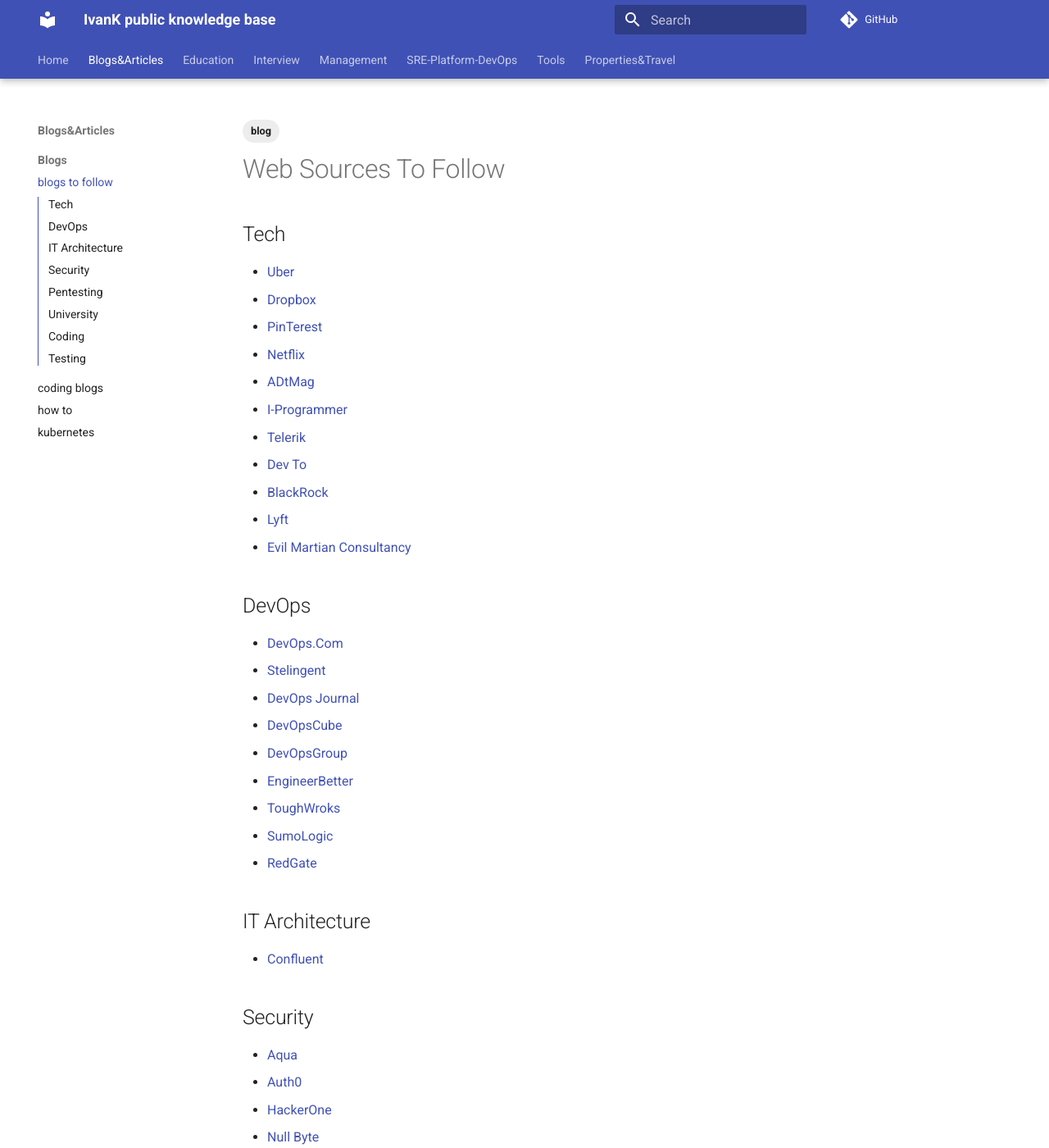
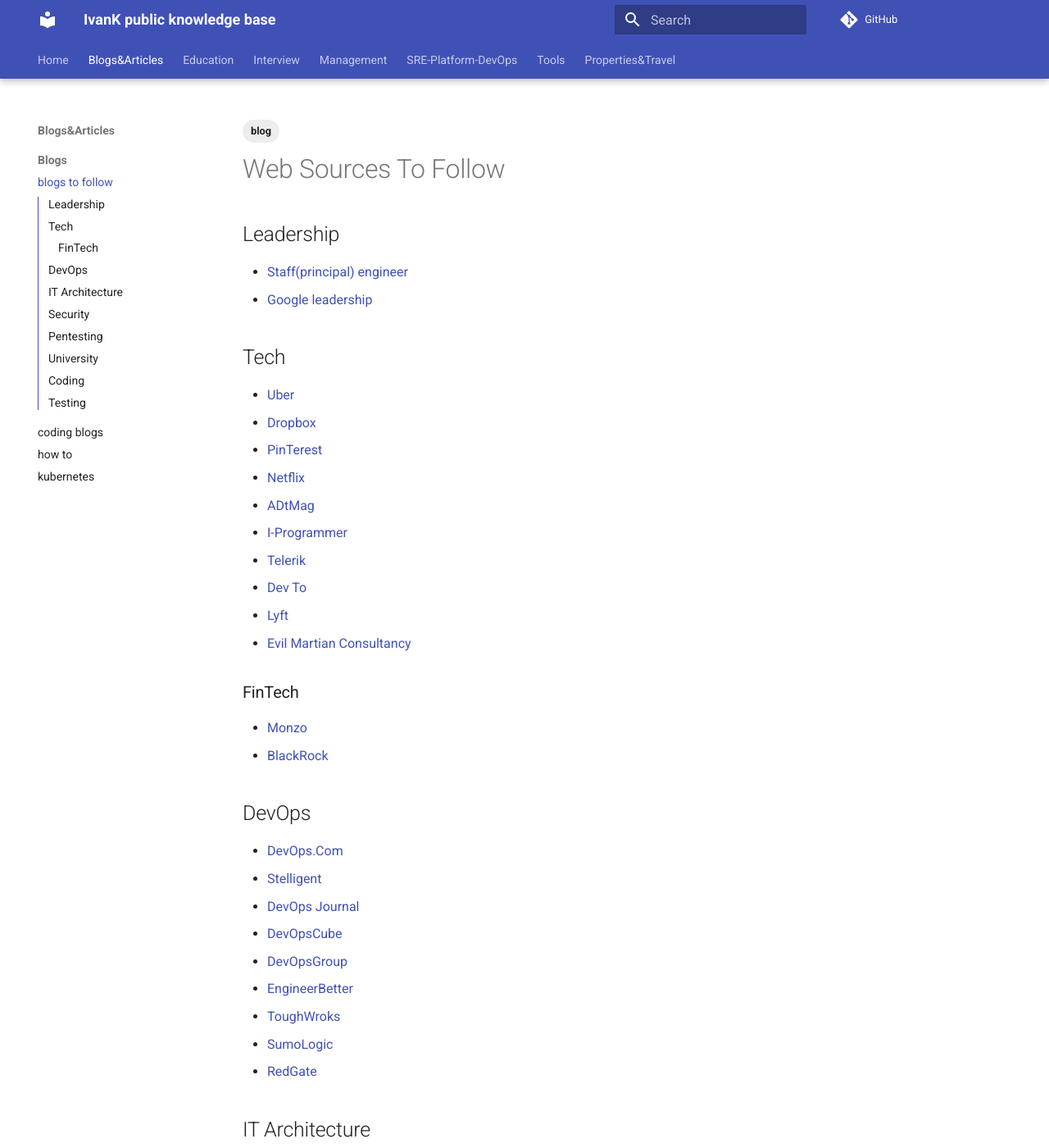
Before and after one commit to ivankatliarchuk/knowledge-base, an MkDocs documentation site: the page built from docs/blogs/blogs.web-to-follow.md, in a window 1280 px wide and 1400 px high. Shown: the whole window at 82% size. Built offline with MkDocs 1.6.1 and Material for MkDocs 9.7.7, drawn with Linux system fonts in a browser that asks for light colours; comment, search, counter and statistics services are not loaded.

Commit message:
update blogs links, added leadership
Signed-off-by: ivan katliarchuk <ivan.katliarchuk@gmail.com>

```diff
--- a/docs/blogs/blogs.web-to-follow.md
+++ b/docs/blogs/blogs.web-to-follow.md
@@ -9,81 +9,89 @@
 
 # Web Sources To Follow
 
+## Leadership
+
+- [Staff(principal) engineer](https://staffeng.com/stories){:target="_blank"}
+- [Google leadership](https://rework.withgoogle.com/)
+
 ## Tech
 
-- [Uber](https://eng.uber.com/category/articles/architecture)
-- [Dropbox](https://dropbox.tech/)
-- [PinTerest](https://medium.com/@Pinterest_Engineering)
-- [Netflix](https://medium.com/netflix-techblog)
-- [ADtMag](https://adtmag.com/articles/2019/03/15/coder.aspx)
-- [I-Programmer](https://www.i-programmer.info/)
-- [Telerik](https://www.telerik.com/blogs)
-- [Dev To](https://dev.to/)
-- [BlackRock](http://rockthecode.io/)
-- [Lyft](https://eng.lyft.com/)
-- [Evil Martian Consultancy](https://evilmartians.com/chronicles)
+- [Uber](https://eng.uber.com/category/articles/architecture){:target="_blank"}
+- [Dropbox](https://dropbox.tech/){:target="_blank"}
+- [PinTerest](https://medium.com/@Pinterest_Engineering){:target="_blank"}
+- [Netflix](https://medium.com/netflix-techblog){:target="_blank"}
+- [ADtMag](https://adtmag.com/articles/2019/03/15/coder.aspx){:target="_blank"}
+- [I-Programmer](https://www.i-programmer.info/){:target="_blank"}
+- [Telerik](https://www.telerik.com/blogs){:target="_blank"}
+- [Dev To](https://dev.to/){:target="_blank"}
+- [Lyft](https://eng.lyft.com/){:target="_blank"}
+- [Evil Martian Consultancy](https://evilmartians.com/chronicles){:target="_blank"}
+
+### FinTech
+
+- [Monzo](https://monzo.com/blog/){:target="_blank"}
+- [BlackRock](http://rockthecode.io/){:target="_blank"}
 
 ## DevOps
 
-- [DevOps.Com](https://devops.com/)
-- [Stelingent](https://stelligent.com/)
-- [DevOps Journal](http://devopsjournal.ulitzer.com/)
-- [DevOpsCube](https://devopscube.com/)
-- [DevOpsGroup](https://www.devopsgroup.com/blog/)
-- [EngineerBetter](https://www.engineerbetter.com/blog/)
-- [ToughWroks](https://www.thoughtworks.com/personal-blogs)
-- [SumoLogic](https://www.sumologic.com/)
-- [RedGate](https://www.red-gate.com/blog/database-devops)
+- [DevOps.Com](https://devops.com/){:target="_blank"}
+- [Stelligent](https://stelligent.com/){:target="_blank"}
+- [DevOps Journal](http://devopsjournal.ulitzer.com/){:target="_blank"}
+- [DevOpsCube](https://devopscube.com/){:target="_blank"}
+- [DevOpsGroup](https://www.devopsgroup.com/blog/){:target="_blank"}
+- [EngineerBetter](https://www.engineerbetter.com/blog/){:target="_blank"}
+- [ToughWroks](https://www.thoughtworks.com/personal-blogs){:target="_blank"}
+- [SumoLogic](https://www.sumologic.com/){:target="_blank"}
+- [RedGate](https://www.red-gate.com/blog/database-devops){:target="_blank"}
 
 ## IT Architecture
 
-- [Confluent](https://www.confluent.io/blog/)
+- [Confluent](https://www.confluent.io/blog/){:target="_blank"}
 
 ## Security
 
-- [Aqua](https://www.aquasec.com/)
-- [Auth0](https://auth0.com/blog/)
-- [HackerOne](hackerone.com)
-- [Null Byte](https://null-byte.wonderhowto.com/)
-- [Pentest Monkey](pentestmonkey.net)
-- [!Hacking Articles](https://www.hackingarticles.in/)
-- [Read Team](https://ired.team/)
-- [Security Tooling Zero-Day](https://zero-day.io/tag/blog/)
-- [Kreb Security](https://krebsonsecurity.com/)
-- [ZSecurity](https://zsecurity.org/)
-- [Ethical Hacking](https://www.ehacking.net/)
-- [TheTinHat](https://thetinhat.com/index.html)
-- [Hackos](https://www.hacknos.com/category)
-- [Security Generation](https://www.securitygeneration.com/)
-- [VeteranSec](https://veteransec.com/)
-- [Cyber Security For Business](https://www.coursera.org/specializations/cyber-security-business)
-- [Edx Cyber](https://www.edx.org/course?search_query=cyber)
-- [Habr MIT Security](https://habr.com/ru/company/ua-hosting/blog/427763/)
-- [Secure Systems](https://ocw.mit.edu/courses/electrical-engineering-and-computer-science/6-858-computer-systems-security-fall-2014/)
+- [Aqua](https://www.aquasec.com/){:target="_blank"}
+- [Auth0](https://auth0.com/blog/){:target="_blank"}
+- [HackerOne](hackerone.com){:target="_blank"}
+- [Null Byte](https://null-byte.wonderhowto.com/){:target="_blank"}
+- [Pentest Monkey](pentestmonkey.net){:target="_blank"}
+- [!Hacking Articles](https://www.hackingarticles.in/){:target="_blank"}
+- [Read Team](https://ired.team/){:target="_blank"}
+- [Security Tooling Zero-Day](https://zero-day.io/tag/blog/){:target="_blank"}
+- [Kreb Security](https://krebsonsecurity.com/){:target="_blank"}
+- [ZSecurity](https://zsecurity.org/){:target="_blank"}
+- [Ethical Hacking](https://www.ehacking.net/){:target="_blank"}
+- [TheTinHat](https://thetinhat.com/index.html){:target="_blank"}
+- [Hackos](https://www.hacknos.com/category){:target="_blank"}
+- [Security Generation](https://www.securitygeneration.com/){:target="_blank"}
+- [VeteranSec](https://veteransec.com/){:target="_blank"}
+- [Cyber Security For Business](https://www.coursera.org/specializations/cyber-security-business){:target="_blank"}
+- [Edx Cyber](https://www.edx.org/course?search_query=cyber){:target="_blank"}
+- [Habr MIT Security](https://habr.com/ru/company/ua-hosting/blog/427763/){:target="_blank"}
+- [Secure Systems](https://ocw.mit.edu/courses/electrical-engineering-and-computer-science/6-858-computer-systems-security-fall-2014/){:target="_blank"}
 
 ## Pentesting
 
-- [Pentest: tutorials](http://fuzzysecurity.com/index.html)
+- [Pentest: tutorials](http://fuzzysecurity.com/index.html){:target="_blank"}
 - https://latesthackingnews.com/
-
 - https://geekflare.com/find-sql-injection/
 - http://netsec.ws/?cat=9
 
 ## University
 
-- [Data Science](https://london.ac.uk/courses/data-science-msc)
-- [It Security](https://london.ac.uk/courses/information-security)
-- [Edx Uni](https://www.elearnsecurity.com/certification/ejpt/)
-- [Open Source University](https://github.com/ossu/computer-science#intro-cs)
-- [OU Cyber Security](http://www.open.ac.uk/courses/microcredentials/cyber-security-tzfm861)
-- [Talk the Talk](https://www.open.edu/openlearn/education-development/talk-the-talk/content-section-overview)
+- [Data Science](https://london.ac.uk/courses/data-science-msc){:target="_blank"}
+- [It Security](https://london.ac.uk/courses/information-security){:target="_blank"}
+- [Edx Uni](https://www.elearnsecurity.com/certification/ejpt/){:target="_blank"}
+- [Open Source University](https://github.com/ossu/computer-science#intro-cs){:target="_blank"}
+- [OU Cyber Security](http://www.open.ac.uk/courses/microcredentials/cyber-security-tzfm861){:target="_blank"}
+- [Talk the Talk](https://www.open.edu/openlearn/education-development/talk-the-talk/content-section-overview){:target="_blank"}
 
 ## Coding
 
-- [Different Coding Stuff.net](https://codeburst.io/)
-- [SweetCode](https://sweetcode.io/)
-- [30 days React](https://github.com/fullstackreact/30-days-of-react)
+- [Different Coding Stuff.net](https://codeburst.io/){:target="_blank"}
+- [SweetCode](https://sweetcode.io/){:target="_blank"}
+- [30 days React](https://github.com/fullstackreact/30-days-of-react){:target="_blank"}
 
 ## Testing
 
-- [Chaos Engineering](https://chaos-mesh.org/blog)
+- [Chaos Engineering](https://chaos-mesh.org/blog){:target="_blank"}
```
Also changed, not shown: docs/blogs/kubernetes.md (+3 -3 lines).
